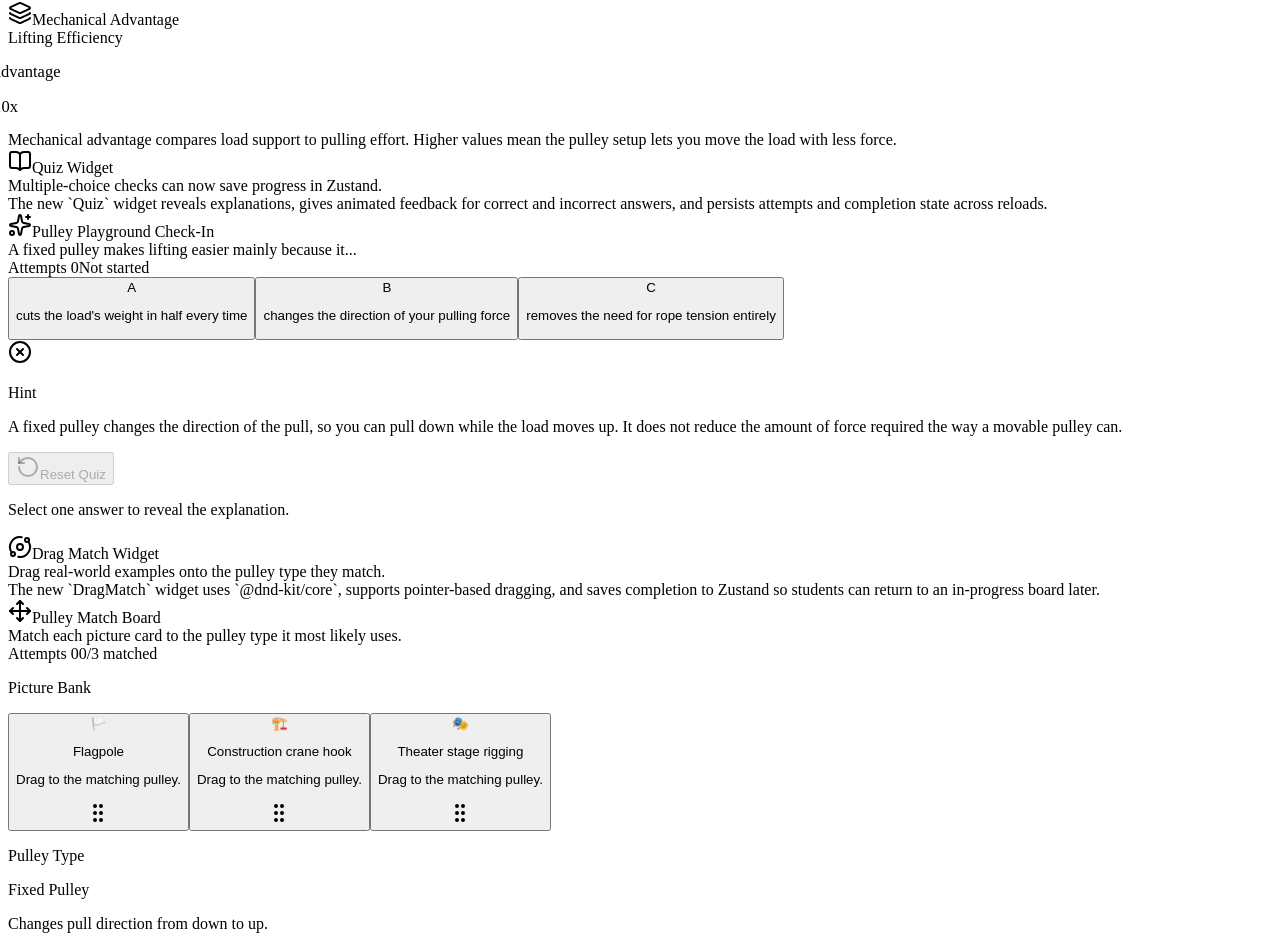
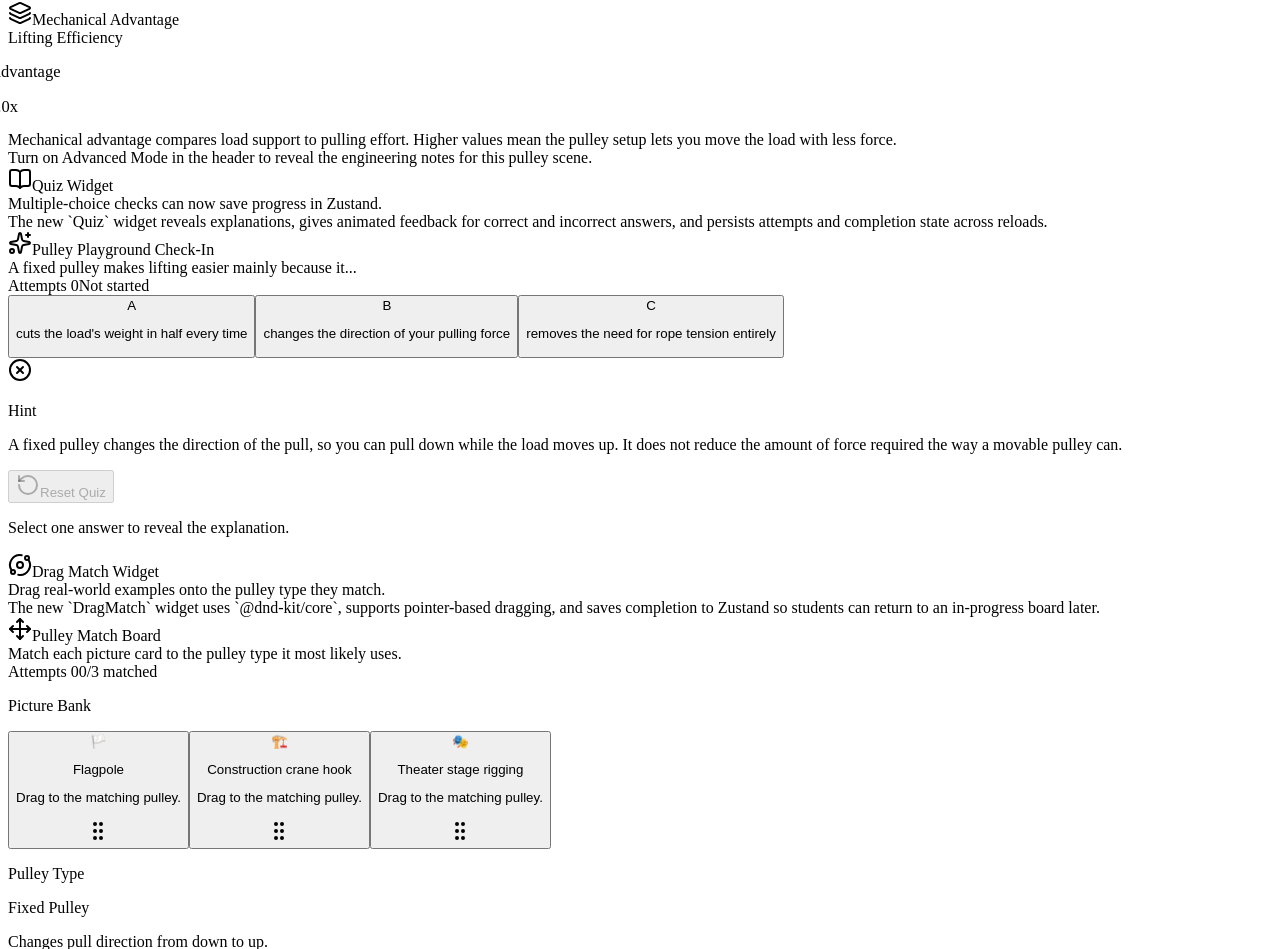
Before and after one commit to mtplayground/Alex-Hou-2024-test-24, a React (Vite) app: page / in a window 1280 px wide. Shown: the part 1906-2855 px from the top of the page. Built offline with nearby package versions, Linux system fonts and the light colour scheme.

Commit message:
feat: <AdvancedOnly> content gate

```diff
--- a/src/app/routes/home-page.tsx
+++ b/src/app/routes/home-page.tsx
@@ -15,6 +15,7 @@ import {
 import { useRef, useState } from "react";
 import { Link } from "react-router-dom";
 
+import AdvancedOnly from "@/components/advanced/advanced-only";
 import SimulationCanvas from "@/components/simulation/simulation-canvas";
 import DragMatch from "@/components/drag-match/drag-match";
 import NumericAnswer from "@/components/numeric-answer/numeric-answer";
@@ -305,6 +306,60 @@ function HomePage() {
               value={simulationMetrics.mechanicalAdvantage}
             />
           </div>
+
+          <AdvancedOnly
+            fallback={
+              <Card className="border-dashed border-sky-300/80 bg-sky-50/80">
+                <CardContent className="pt-6 text-sm leading-6 text-slate-700">
+                  Turn on <span className="font-semibold">Advanced Mode</span>{" "}
+                  in the header to reveal the engineering notes for this pulley
+                  scene.
+                </CardContent>
+              </Card>
+            }
+          >
+            <Card className="border-sky-300/80 bg-slate-950 text-slate-50 shadow-lg shadow-slate-950/20">
+              <CardHeader>
+                <div className="inline-flex w-fit items-center gap-2 rounded-full bg-sky-400/20 px-3 py-1 text-xs font-semibold uppercase tracking-[0.2em] text-sky-100">
+                  Advanced Mode
+                </div>
+                <CardTitle className="font-display text-2xl text-white">
+                  Tension estimate for the live scene
+                </CardTitle>
+                <CardDescription className="text-slate-300">
+                  This preview uses rope stretch as a simple stand-in for
+                  tension, so students can connect force, load, and mechanical
+                  advantage before the lesson-specific physics arrives.
+                </CardDescription>
+              </CardHeader>
+              <CardContent className="grid gap-4 sm:grid-cols-2">
+                <div className="rounded-2xl border border-white/10 bg-white/5 p-4">
+                  <p className="text-xs font-semibold uppercase tracking-[0.2em] text-sky-200">
+                    Pull Force
+                  </p>
+                  <p className="mt-2 font-display text-3xl text-white">
+                    {simulationMetrics.pullForce.toFixed(2)} N
+                  </p>
+                  <p className="mt-2 text-sm leading-6 text-slate-300">
+                    Estimated from load weight plus average rope-constraint
+                    stretch in the Matter.js scene.
+                  </p>
+                </div>
+                <div className="rounded-2xl border border-white/10 bg-white/5 p-4">
+                  <p className="text-xs font-semibold uppercase tracking-[0.2em] text-emerald-200">
+                    Mechanical Advantage
+                  </p>
+                  <p className="mt-2 font-display text-3xl text-white">
+                    {simulationMetrics.mechanicalAdvantage.toFixed(2)}x
+                  </p>
+                  <p className="mt-2 text-sm leading-6 text-slate-300">
+                    Computed as load force divided by pull force, then clamped
+                    to keep the demo readable.
+                  </p>
+                </div>
+              </CardContent>
+            </Card>
+          </AdvancedOnly>
         </div>
       </section>
 
--- /dev/null
+++ b/src/components/advanced/advanced-only.tsx
@@ -0,0 +1,49 @@
+import { AnimatePresence, motion } from "framer-motion";
+import { type ReactNode } from "react";
+
+import { cn } from "@/lib/utils";
+import { useAppStore } from "@/store/use-app-store";
+
+type AdvancedOnlyProps = {
+  children: ReactNode;
+  className?: string;
+  fallback?: ReactNode;
+};
+
+function AdvancedOnly({
+  children,
+  className,
+  fallback = null,
+}: AdvancedOnlyProps) {
+  const advancedMode = useAppStore((state) => state.advancedMode);
+
+  return (
+    <AnimatePresence initial={false} mode="wait">
+      {advancedMode ? (
+        <motion.div
+          key="advanced-content"
+          animate={{ height: "auto", opacity: 1, y: 0 }}
+          className={cn("overflow-hidden", className)}
+          exit={{ height: 0, opacity: 0, y: -12 }}
+          initial={{ height: 0, opacity: 0, y: -12 }}
+          transition={{ duration: 0.28, ease: "easeOut" }}
+        >
+          {children}
+        </motion.div>
+      ) : fallback === null ? null : (
+        <motion.div
+          key="advanced-fallback"
+          animate={{ opacity: 1, y: 0 }}
+          className={className}
+          exit={{ opacity: 0, y: -8 }}
+          initial={{ opacity: 0, y: 8 }}
+          transition={{ duration: 0.2, ease: "easeOut" }}
+        >
+          {fallback}
+        </motion.div>
+      )}
+    </AnimatePresence>
+  );
+}
+
+export default AdvancedOnly;
```
Also changed, not shown: src/components/simulation/simulation-canvas.tsx (+5 -8 lines).
